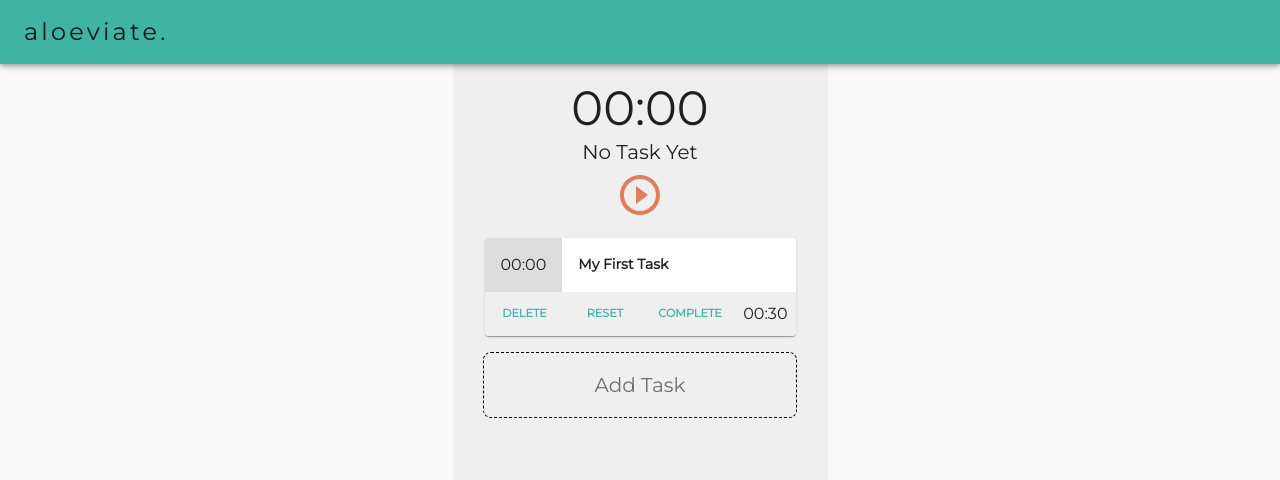
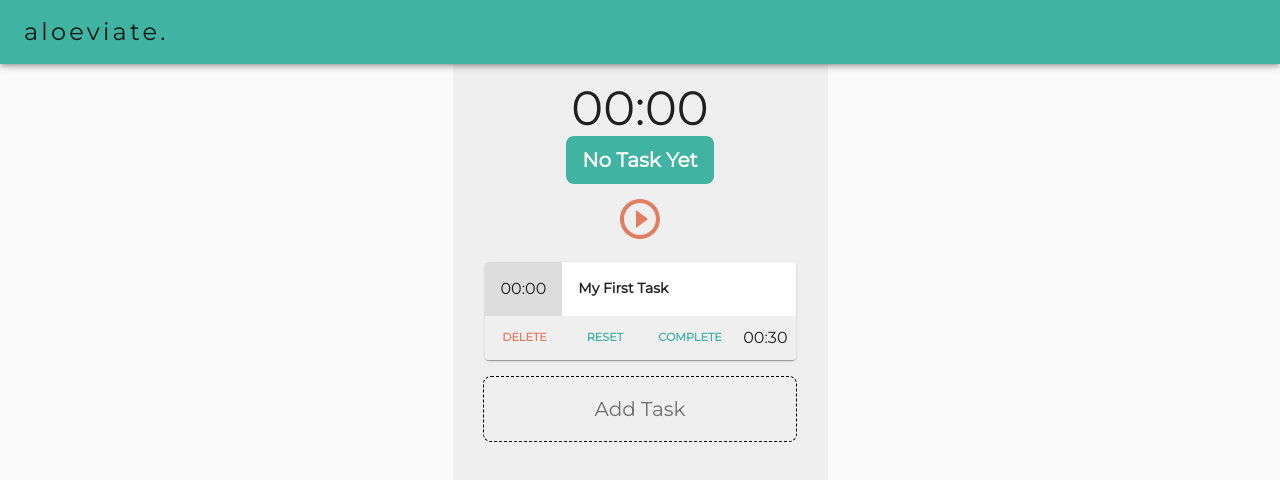
Before and after one commit to Jomark031497/aloeviate-server, a React (Create React App) app: page / in a window 1280 px wide. Shown: the top 480 px of the page. Built offline with nearby package versions, Linux system fonts and the light colour scheme.

Commit message:
little margin adjustments

```diff
--- a/src/components/tasks/TaskCard.jsx
+++ b/src/components/tasks/TaskCard.jsx
@@ -50,8 +50,8 @@ const TaskCard = ({ task }) => {
       <CardActions className={classes.cardActions}>
         <Button
           size="small"
-          color="primary"
-          className={classes.buttons}
+          color="secondary"
+          className={classes.deleteBtn}
           onClick={handleRemove}
         >
           Delete
@@ -59,7 +59,7 @@ const TaskCard = ({ task }) => {
         <Button
           size="small"
           color="primary"
-          className={classes.buttons}
+          className={classes.resetBtn}
           onClick={handleReset}
         >
           Reset
@@ -67,7 +67,7 @@ const TaskCard = ({ task }) => {
         <Button
           size="small"
           color="primary"
-          className={classes.buttons}
+          className={classes.completeBtn}
           onClick={handleComplete}
         >
           Complete
@@ -102,7 +102,15 @@ const useStyles = makeStyles((theme) => ({
     padding: "0.5rem 0.5rem",
     fontWeight: "bold",
   },
-  buttons: {
+  resetBtn: {
+    fontSize: "0.7rem",
+    fontWeight: "bold",
+  },
+  completeBtn: {
+    fontSize: "0.7rem",
+    fontWeight: "bold",
+  },
+  deleteBtn: {
     fontSize: "0.7rem",
     fontWeight: "bold",
   },
--- a/src/components/timer/Timer.jsx
+++ b/src/components/timer/Timer.jsx
@@ -22,10 +22,8 @@ const Timer = () => {
     const filteredTasks = tasks.filter((task) => !task.isCompleted);
 
     // if there are no tasks left, return
-    if (!filteredTasks.length) {
-      console.log(" no tasks left");
-      return;
-    }
+    if (!filteredTasks.length) return;
+
     // set the active state to true
     setActive((prev) => !prev);
 
@@ -79,6 +77,7 @@ const Timer = () => {
       }, 1000);
     }
 
+    // cleanup
     return () => {
       clearInterval(countdown);
     };
@@ -90,16 +89,24 @@ const Timer = () => {
         <Typography variant="h3" ref={timeRef}>
           {activeTask ? timeFormatter(activeTask.duration) : "00:00"}
         </Typography>
-        <Typography variant="h6">
+        <Typography variant="h6" className={classes.activeTaskName}>
           {activeTask ? activeTask.name : "No Task Yet"}
         </Typography>
 
         {active ? (
-          <IconButton size="small" onClick={stopTimer}>
+          <IconButton
+            size="small"
+            onClick={stopTimer}
+            className={classes.iconButtons}
+          >
             <PauseIcon className={classes.icons} />
           </IconButton>
         ) : (
-          <IconButton size="small" onClick={startTimer}>
+          <IconButton
+            size="small"
+            onClick={startTimer}
+            className={classes.iconButtons}
+          >
             <PlayIcon className={classes.icons} />
           </IconButton>
         )}
@@ -119,6 +126,16 @@ const useStyles = makeStyles((theme) => ({
     fontSize: "3rem",
     color: theme.palette.secondary.main,
   },
+  activeTaskName: {
+    background: theme.palette.primary.main,
+    padding: "0.5rem 1rem",
+    borderRadius: "0.5rem",
+    color: "#fff",
+    fontWeight: "bold",
+  },
+  iconButtons: {
+    margin: "0.5rem auto 0 auto",
+  },
 }));
 
 export default Timer;
```
